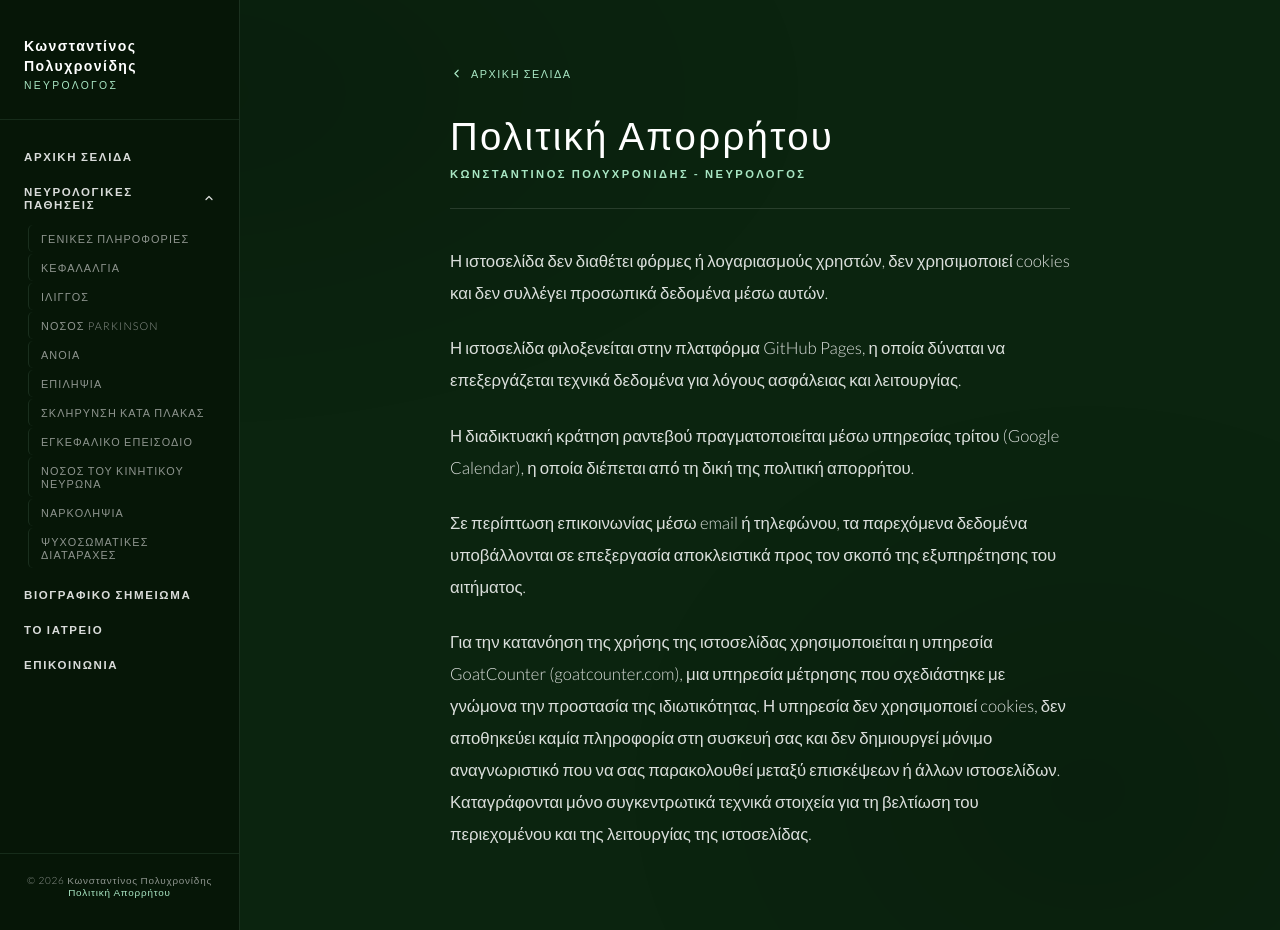
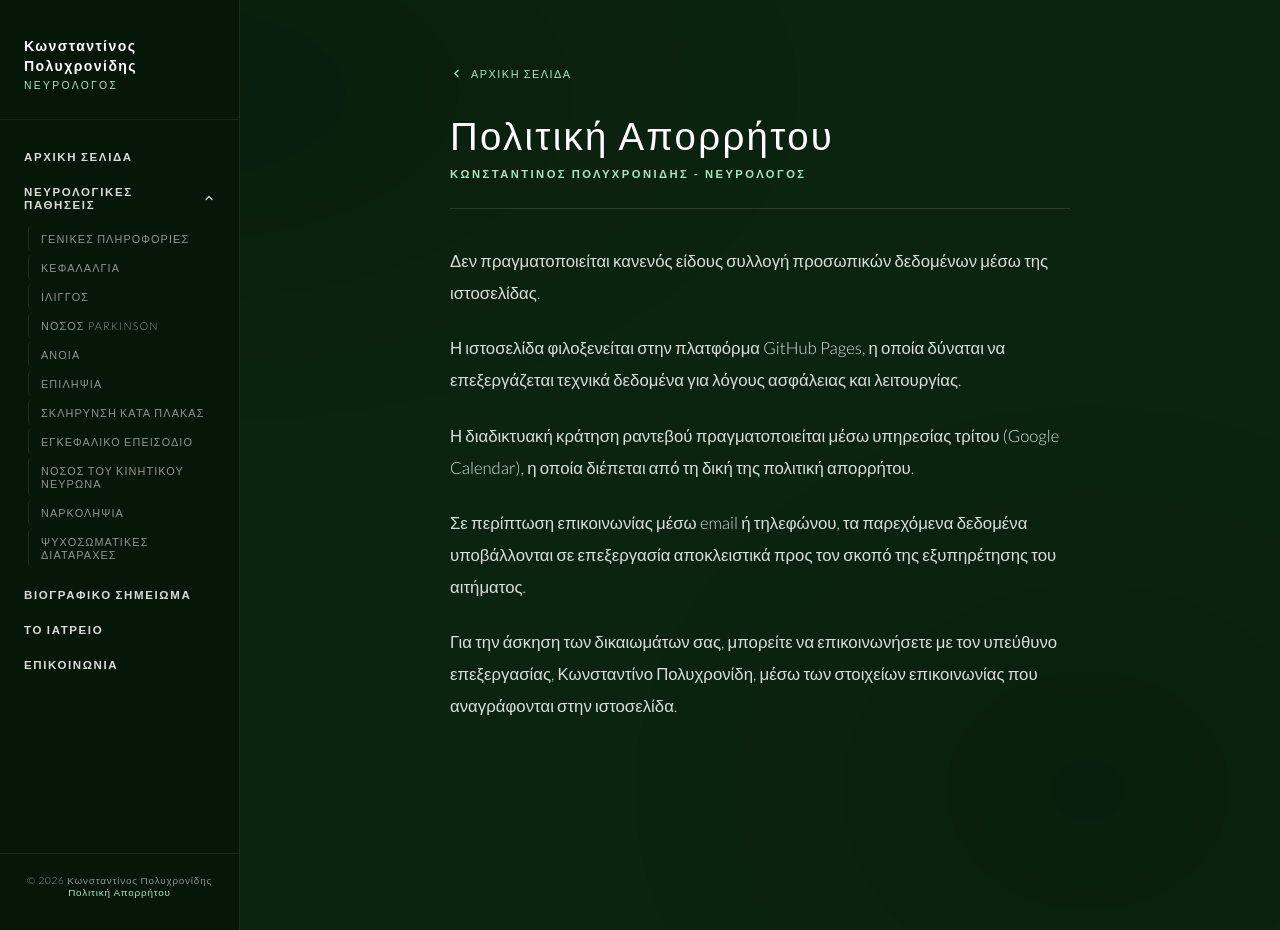
Before and after one commit to loveisfoss/Synapse, a Jekyll site: the page built from pages/privacy.html, in a window 1280 px wide and 930 px high. Built offline with Jekyll 4.4.1, drawn with Linux system fonts in a browser that asks for light colours.

Commit message:
Structured - No analytics

```diff
--- a/_config.yml
+++ b/_config.yml
@@ -3,9 +3,6 @@ title: Κωνσταντίνος Πολυχρονίδης — Νευρολόγο
 url: https://polychronidis-neurology.gr
 lang: el
 
-# GoatCounter endpoint (cookieless, privacy-friendly statistics).
-# Leave empty ("") to switch statistics off.
-goatcounter: "https://neurometrics.goatcounter.com/count"
 
 # Files that must not be published
 exclude:
--- a/_layouts/default.html
+++ b/_layouts/default.html
@@ -72,8 +72,5 @@
 {%- if page.scripts contains "lightbox" %}
 <script src="/assets/js/lightbox.js" defer></script>
 {%- endif %}
-{%- if site.goatcounter and site.goatcounter != "" %}
-<script data-goatcounter="{{ site.goatcounter }}" async src="https://gc.zgo.at/count.js"></script>
-{%- endif %}
 </body>
 </html>
--- a/pages/privacy.html
+++ b/pages/privacy.html
@@ -59,7 +59,7 @@ jsonld: |
 
     <div class="prose">
 
-      <p>Η ιστοσελίδα δεν διαθέτει φόρμες ή λογαριασμούς χρηστών, δεν χρησιμοποιεί cookies και δεν συλλέγει προσωπικά δεδομένα μέσω αυτών.</p>
+      <p>Δεν πραγματοποιείται κανενός είδους συλλογή προσωπικών δεδομένων μέσω της ιστοσελίδας.</p>
 
       <p>Η ιστοσελίδα φιλοξενείται στην πλατφόρμα GitHub Pages, η οποία δύναται να επεξεργάζεται τεχνικά δεδομένα για λόγους ασφάλειας και λειτουργίας.</p>
 
@@ -67,7 +67,7 @@ jsonld: |
 
       <p>Σε περίπτωση επικοινωνίας μέσω email ή τηλεφώνου, τα παρεχόμενα δεδομένα υποβάλλονται σε επεξεργασία αποκλειστικά προς τον σκοπό της εξυπηρέτησης του αιτήματος.</p>
 
-      <p>Για την κατανόηση της χρήσης της ιστοσελίδας χρησιμοποιείται η υπηρεσία GoatCounter (goatcounter.com), μια υπηρεσία μέτρησης που σχεδιάστηκε με γνώμονα την προστασία της ιδιωτικότητας. Η υπηρεσία δεν χρησιμοποιεί cookies, δεν αποθηκεύει καμία πληροφορία στη συσκευή σας και δεν δημιουργεί μόνιμο αναγνωριστικό που να σας παρακολουθεί μεταξύ επισκέψεων ή άλλων ιστοσελίδων. Καταγράφονται μόνο συγκεντρωτικά τεχνικά στοιχεία για τη βελτίωση του περιεχομένου και της λειτουργίας της ιστοσελίδας.</p>
+      <p>Για την άσκηση των δικαιωμάτων σας, μπορείτε να επικοινωνήσετε με τον υπεύθυνο επεξεργασίας, Κωνσταντίνο Πολυχρονίδη, μέσω των στοιχείων επικοινωνίας που αναγράφονται στην ιστοσελίδα.</p>
 
     </div>
   </main>
```
Also changed, not shown: README.md.
